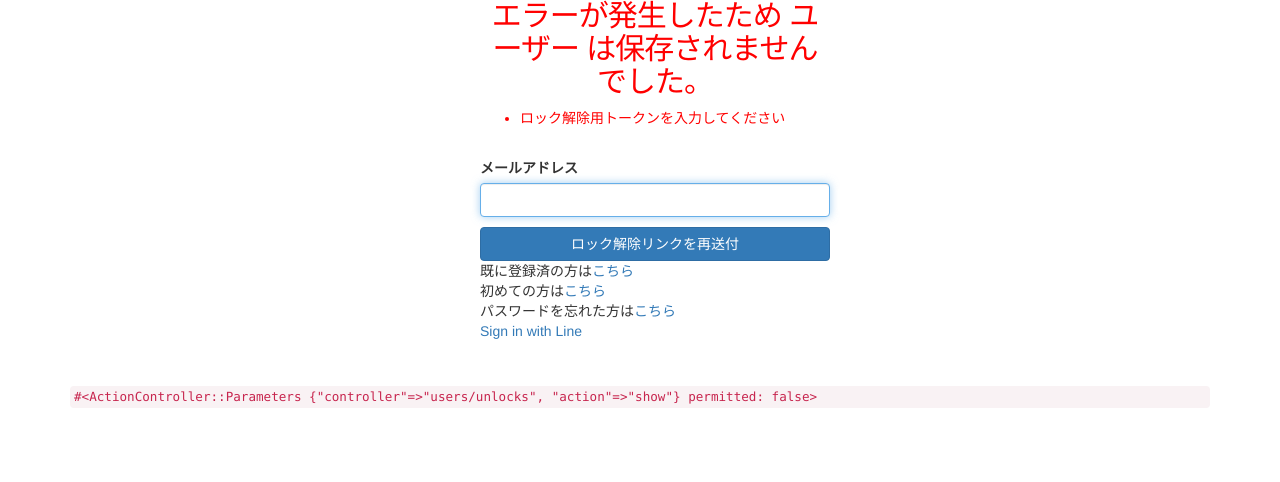
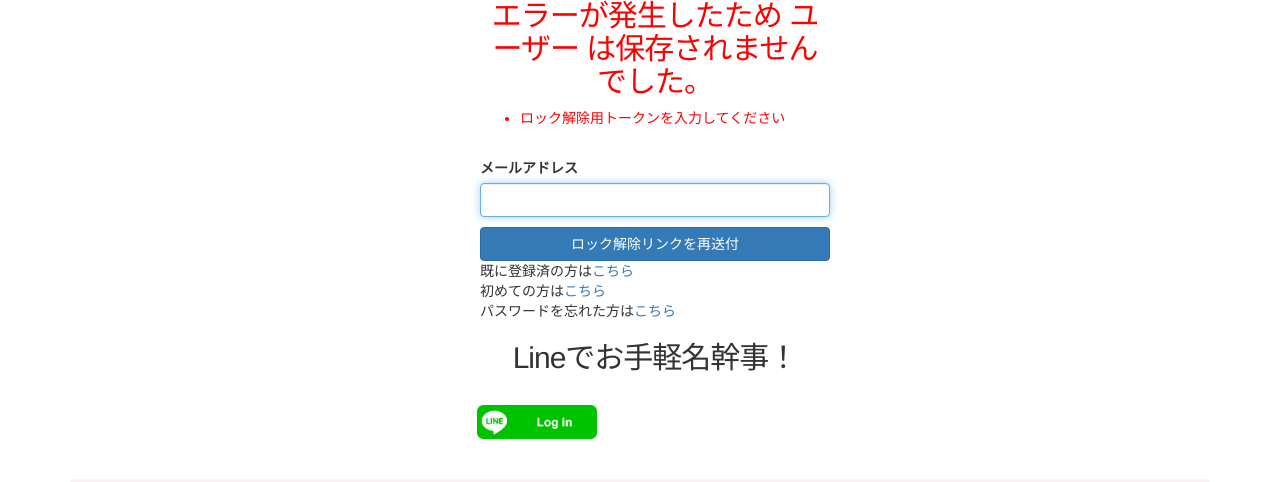
Before and after one commit to fumihisasuzuki/space_app_r1, a Rails app: page /users/unlock in a window 1280 px wide. Shown: the part 318-800 px from the top of the page. Before the commit the page ends 722 px from the top, so only its background shows below. Run offline with Rails 7, Linux system fonts and the light colour scheme; style sheets or scripts are compiled from the project's sources; some libraries are stand-ins or nearby versions.

Commit message:
Install Line-login-icon

```diff
--- a/app/assets/stylesheets/custom.scss
+++ b/app/assets/stylesheets/custom.scss
@@ -109,10 +109,32 @@
 }
 
 
-/* ユーザー一覧ページ */
+/* Lineログイン */
 
-#table-users {
-  td {
-    vertical-align: middle;
-  }
+#line_login .line-img{
+  margin-right: 4px;
 }
+
+#line_login .line-img img{
+  width: 120px;
+  height: 34px;
+  margin: 1px 0px 3px -3px;
+}
+
+#line_login{
+  //background: #00B900;
+  color: #ffffff;
+}
+
+#line_login .sns_btn_inner{
+  width: 60px;
+  height: 20px;
+  color: #ffffff;
+}
+
+.sns_btn_inner{
+  font-size: 1.2rem;
+  color: #FFFFFF;
+  letter-spacing: 1px;
+  line-height: 34px;
+}
--- a/app/views/users/shared/_links.html.erb
+++ b/app/views/users/shared/_links.html.erb
@@ -19,6 +19,21 @@
 <% end %>
 
 <%- if devise_mapping.omniauthable? %>
+  <h2>Lineでお手軽名幹事！</h2>
+  <%- resource_class.omniauth_providers.each do |provider| %>
+    <%= link_to omniauth_authorize_path(resource_name, provider) do %>
+      <li class="sns_login_btn" id="<%= provider %>_login" >
+        <p class="sns_btn_inner">
+          <span class="<%= provider %>-img">
+            <%= image_tag( "/#{provider}_login/btn_login_base.png", :size => "20x60" ) %>
+          </span>
+        </p>
+      </li>
+    <% end %>
+  <% end %>
+<% end %>
+
+<%- if devise_mapping.omniauthable? && Date.current.blank? %>
   <%- resource_class.omniauth_providers.each do |provider| %>
     <%= link_to "Sign in with #{OmniAuth::Utils.camelize(provider)}", omniauth_authorize_path(resource_name, provider) %><br />
   <% end %>
```
Also changed, not shown: app/assets/stylesheets/users/contents.scss (line endings or trailing spaces), public/line_login/btn_login_base.png (added), public/line_login/btn_login_hover.png (added), public/line_login/btn_login_press.png (added).
